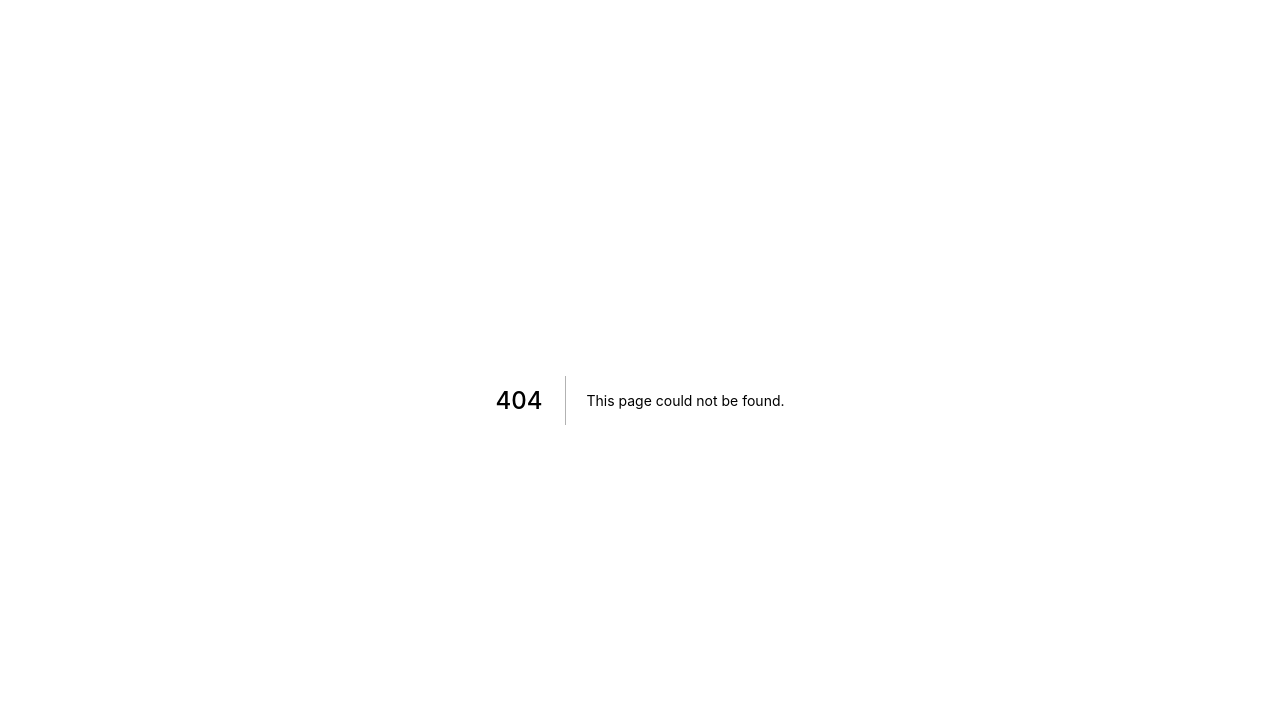
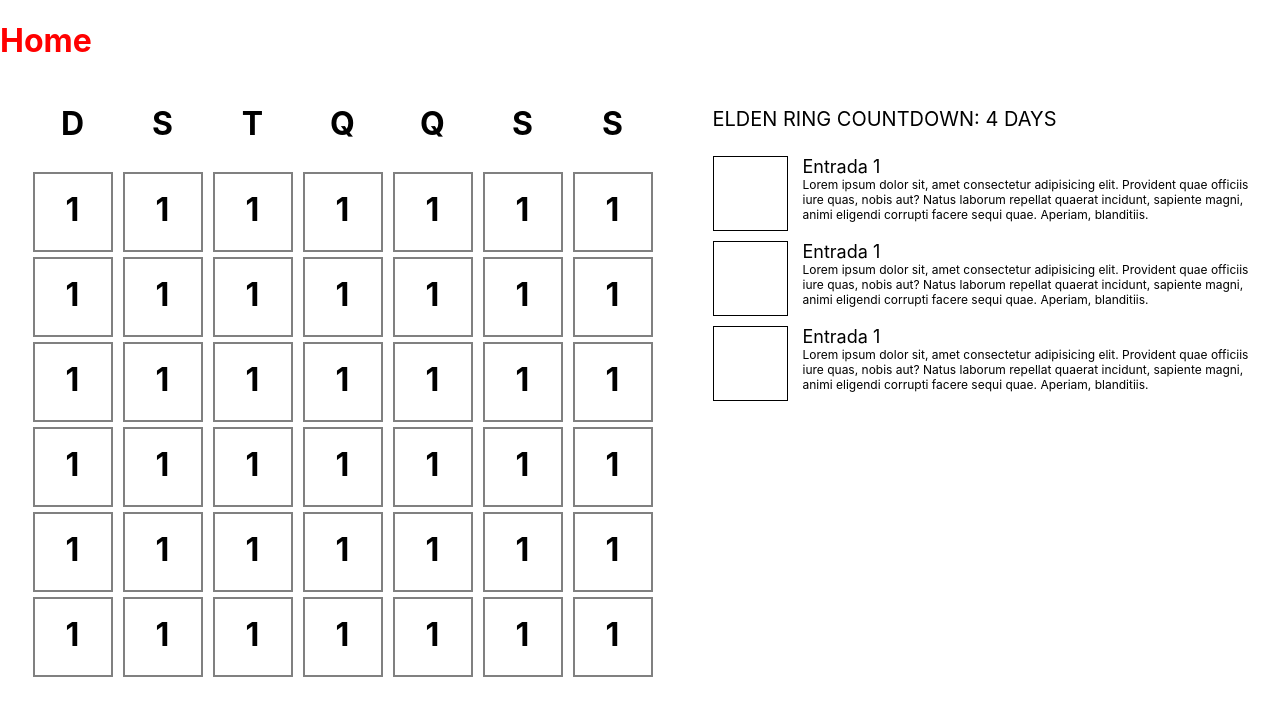
Before and after one commit to ViniciusOsorio/xjournal-next, a Next.js app: page /home in a window 1280 px wide. Before the commit this address had no page. Shown: the top 716 px of the page. Built offline with nearby package versions, Linux system fonts and the light colour scheme.

Commit message:
first commit

```diff
--- /dev/null
+++ b/components/Day/Day.tsx
@@ -0,0 +1,19 @@
+import react, {useEffect, useState} from "react";
+import { OuterWrapper,
+         DayText } from "./DayStyled";
+
+const Day = () => {
+
+    const [selectedDay, setSelectedDay] = useState()
+
+    return(
+        <>
+            <OuterWrapper >
+                <DayText>1</DayText>
+            </OuterWrapper>
+        </>
+    )
+
+}
+
+export default Day;
--- /dev/null
+++ b/components/Day/DayStyled.js
@@ -0,0 +1,14 @@
+import styled from "styled-components";
+
+export const OuterWrapper = styled.div `
+    border: 2px solid grey;
+    margin: 5px;
+    width: 80px;
+    height: 80px;
+    margin-top: 0px;
+`
+
+export const DayText = styled.h1`
+    line-height: 30px;
+    text-align: center;
+`
--- /dev/null
+++ b/components/Entry/Entry.tsx
@@ -0,0 +1,23 @@
+import React from "react";
+import { OuterWrapper,
+         TextDiv,
+         ImageDiv,
+         EntryTitle,
+         EntryText } from "../Entry/EntryStyled";
+
+const Entry = () => {
+
+    return (
+        <OuterWrapper>
+            <ImageDiv/>
+            <TextDiv>
+                <EntryTitle>Entrada 1</EntryTitle>
+                <EntryText>Lorem ipsum dolor sit, amet consectetur adipisicing elit. Provident quae officiis iure quas, nobis aut? Natus laborum repellat quaerat incidunt, sapiente magni, animi eligendi corrupti facere sequi quae. Aperiam, blanditiis.</EntryText>
+            </TextDiv>
+
+        </OuterWrapper>
+    )
+
+}
+
+export default Entry;
--- /dev/null
+++ b/components/Entry/EntryStyled.js
@@ -0,0 +1,30 @@
+import styled from "styled-components";
+
+export const OuterWrapper = styled.div`
+    display: flex;
+    flex-direction: row;
+    justify-content: center;
+    margin: 5px 0px;
+`
+
+export const ImageDiv = styled.div`
+    border: 1px solid black;
+    width: 75px;
+    height: 75px;
+    margin-right: 15px;
+`
+
+export const TextDiv = styled.div`
+    display: flex;
+    flex-direction: column;
+    /* line-height: 0px; */
+    width: 450px;
+`
+
+export const EntryTitle = styled.div`
+    font-size: 18px;
+`
+
+export const EntryText = styled.div`
+    font-size: 12px;
+`
--- /dev/null
+++ b/components/Month/Month.tsx
@@ -0,0 +1,47 @@
+import react, {useEffect, useState} from "react";
+import { WeekDiv,
+         WeekDayDiv,
+         OuterWrapper,
+         WeekDay} from "./MonthStyled";
+
+import Day from "../Day/Day";
+
+
+const Month = () => {
+
+
+
+    const MountWeek = () => {
+        let week = [];
+        for(let i=0; i<7; i++){
+            week.push(<Day/>)
+        }
+        return <WeekDiv>{week}</WeekDiv>;
+    }
+
+    const MountMonth = () => {
+        let month = [];
+        for (let i = 0; i<6; i++){
+            month.push(MountWeek())
+        }
+        return month;
+    }
+
+    return(
+        <OuterWrapper>
+            <WeekDayDiv>
+                <WeekDay>D</WeekDay>
+                <WeekDay>S</WeekDay>
+                <WeekDay>T</WeekDay>
+                <WeekDay>Q</WeekDay>
+                <WeekDay>Q</WeekDay>
+                <WeekDay>S</WeekDay>
+                <WeekDay>S</WeekDay>
+            </WeekDayDiv>
+            {MountMonth()}
+        </OuterWrapper>
+    )
+
+}
+
+export default Month;
--- /dev/null
+++ b/components/Month/MonthStyled.js
@@ -0,0 +1,26 @@
+import styled from "styled-components";
+
+export const OuterWrapper = styled.div`
+    display: flex;
+    flex-direction: column;
+`
+
+export const WeekDiv = styled.div`
+    display: flex;
+    flex-direction: row;
+`
+
+export const WeekDayDiv = styled.div`
+    display: flex;
+    flex-direction: row;
+    color: black;
+`
+
+export const WeekDay = styled.h1`
+    width: 80px;
+    height: 80px;
+    border: 2px solid transparent;
+    line-height: 70px;
+    text-align: center;
+    margin: 5px;
+`
--- /dev/null
+++ b/components/Year/YearStyled.js
@@ -0,0 +1,5 @@
+import styled from "styled-components";
+
+export const OuterWrapper = styled.div`
+    display: wrap;
+`
--- a/package.json
+++ b/package.json
@@ -11,7 +11,8 @@
   "dependencies": {
     "next": "12.1.0",
     "react": "17.0.2",
-    "react-dom": "17.0.2"
+    "react-dom": "17.0.2",
+    "styled-components": "^5.3.3"
   },
   "devDependencies": {
     "@types/node": "17.0.18",
--- /dev/null
+++ b/pages/home.tsx
@@ -0,0 +1,36 @@
+import React from "react";
+import { OuterWrapper,
+         LowerWrapper,
+         RightWrapper,
+         CurrentDay } from "../styles/homeStyled";
+
+import Month from "../components/Month/Month";
+import Entry from "../components/Entry/Entry";
+
+const Home = () => {
+
+    const entries = 3;
+
+    const organizeEntries = () => {
+        const result = [];
+        for (let i = 0; i < entries; i++){
+            result.push(<Entry/>);
+        }
+        return result;
+    }
+
+    return(
+        <OuterWrapper>
+            <h1>Home</h1>
+            <LowerWrapper>
+                <Month />
+                <RightWrapper>
+                    <CurrentDay>ELDEN RING COUNTDOWN: 4 DAYS</CurrentDay>
+                    {organizeEntries()}
+                </RightWrapper>
+            </LowerWrapper>
+        </OuterWrapper>
+    )
+}
+
+export default Home;
--- /dev/null
+++ b/styles/homeStyled.js
@@ -0,0 +1,26 @@
+import styled from "styled-components";
+
+export const OuterWrapper = styled.div`
+    display: flex;
+    flex-direction: column;
+    color: red;
+    /* margin-left: 50px; */
+`
+
+export const LowerWrapper = styled.div`
+    display: flex;
+    flex-direction: row;
+    color: black;
+    justify-content: space-around;
+`
+
+export const RightWrapper = styled.div`
+    display: flex;
+    flex-direction: column;
+`
+
+export const CurrentDay = styled.div`
+    font-size: 20px;
+    margin-top:25px;
+    margin-bottom: 20px;
+`
--- a/tsconfig.json
+++ b/tsconfig.json
@@ -15,6 +15,6 @@
     "jsx": "preserve",
     "incremental": true
   },
-  "include": ["next-env.d.ts", "**/*.ts", "**/*.tsx"],
+  "include": ["next-env.d.ts", "**/*.ts", "**/*.tsx", "components/Month/MonthStyled.js", "components/Day/DayStyled.js"],
   "exclude": ["node_modules"]
 }
```
Also changed, not shown: components/Year/Year.tsx (added, +14 -0 lines), 1 other file (tests, documents, lock files or other folders).
